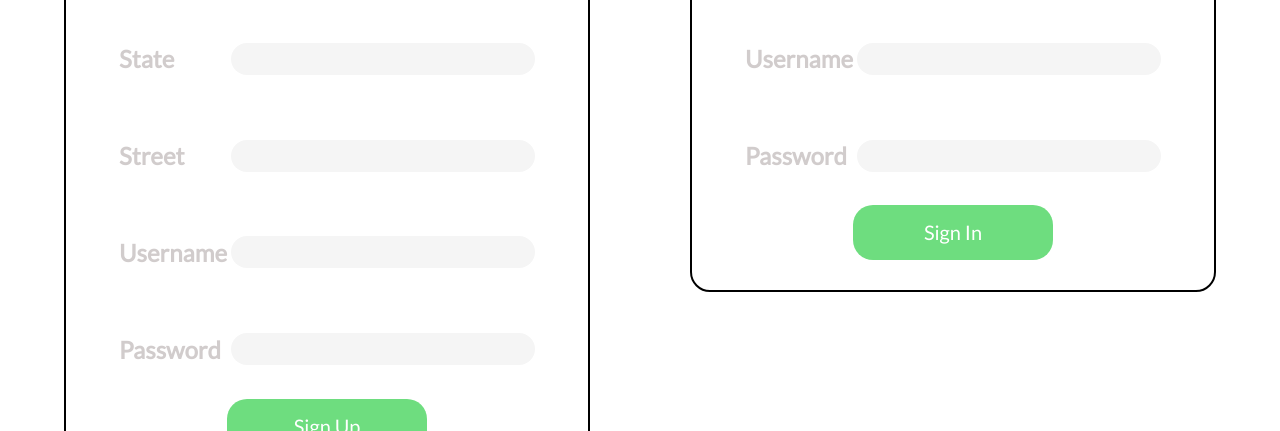
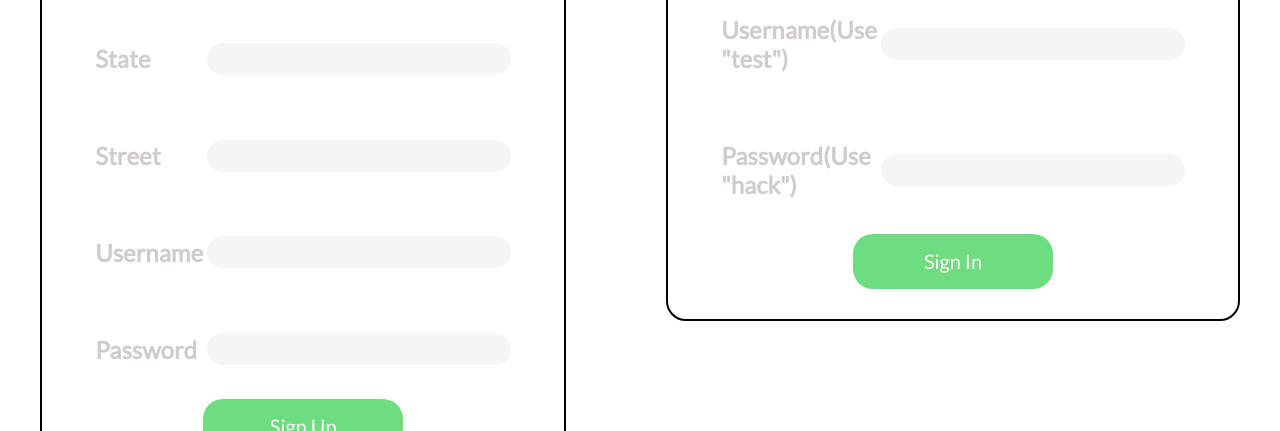
Before and after one commit to 22anirudhk/Hackmann, a plain HTML site: page index.html in a window 1280 px wide. Shown: the part 669-1100 px from the top of the page. Drawn offline with Linux system fonts and the light colour scheme.

Commit message:
Fix fonts.

```diff
--- a/index.html
+++ b/index.html
@@ -52,11 +52,11 @@
                     <h2 id = "sign-up">Sign In</h2>
                     <table>
                         <tr>
-                            <td><h4>Username</h4></td>
+                            <td><h4>Username(Use "test")</h4></td>
                             <td> <input type = "text" id = "sign-in-username"> </td>
                         </tr>
                         <tr>
-                            <td><h4>Password</h4></td>
+                            <td><h4>Password(Use "hack")</h4></td>
                             <td> <input type = "text" id = "sign-in-password"> </td>
                         </tr>
                     </table>
```
